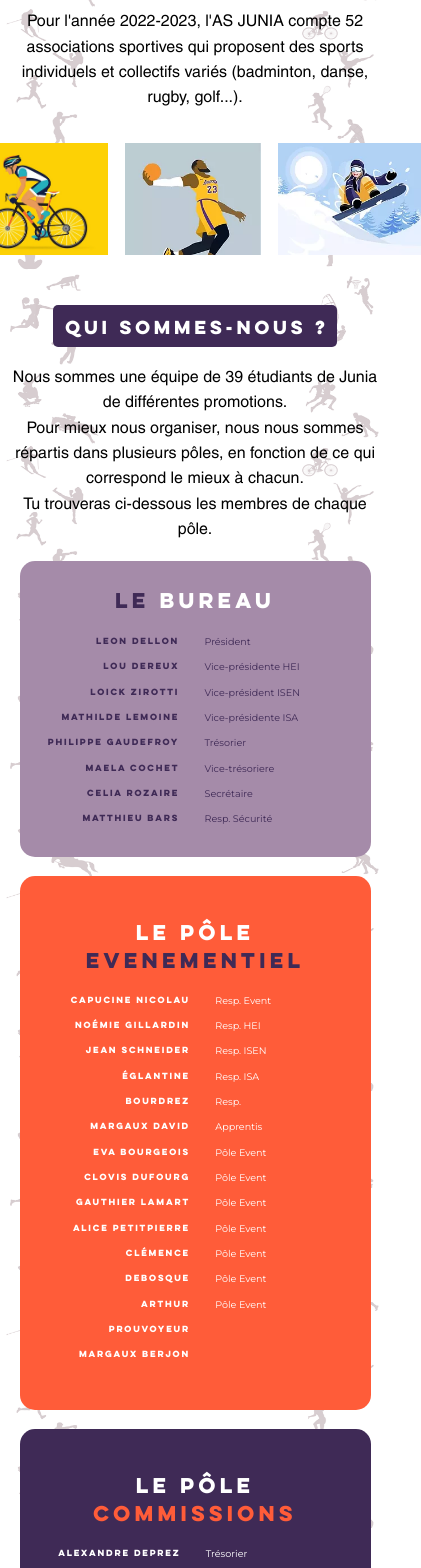
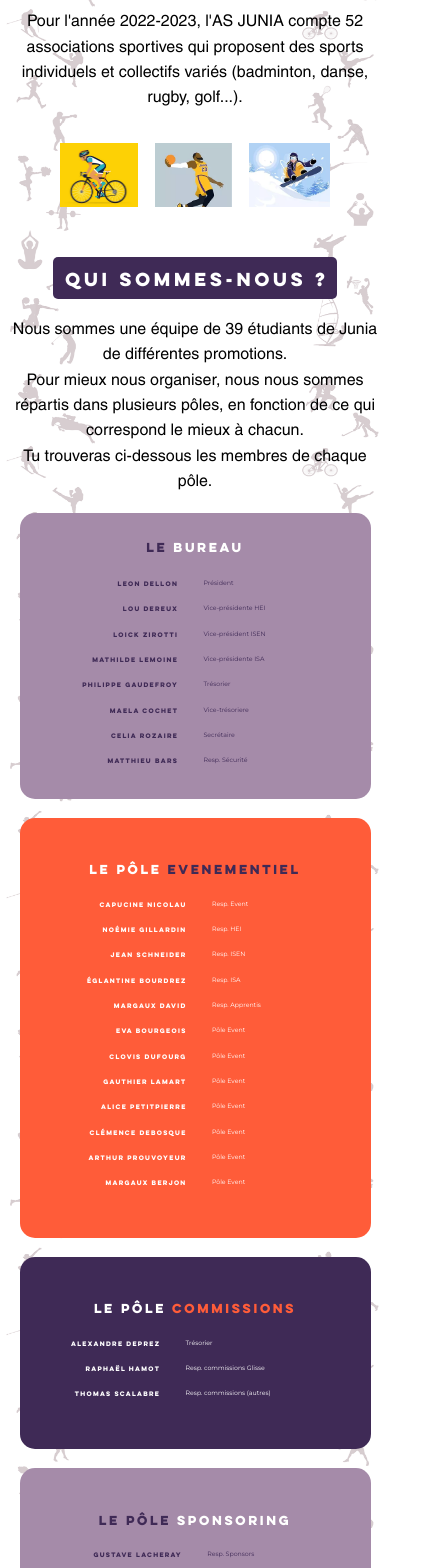
Before and after one commit to AS-Junia/Site_AS, a React (Create React App) app: page / in a window 390 px wide. Shown: the part 940-2508 px from the top of the page, 421 px wide, since content can reach past the window. Built offline with nearby package versions, Linux system fonts and the light colour scheme.

Commit message:
taille pole qui marche bien

```diff
--- a/src/Page/Accueil/Accueil.css
+++ b/src/Page/Accueil/Accueil.css
@@ -86,10 +86,11 @@
   #ImagePresentation{
     margin-top: 3vh;
     display: flex;
-    width: 100vw;
-    height: 8em;
-    position: relative;
+    width: 80vw;
+    height: 5em;
     justify-content: center;
+    margin-left: auto;
+    margin-right: auto;
   }
 
   .OneImagePresentation{
@@ -160,7 +161,7 @@
     margin-left: auto;
     text-transform: uppercase;
     font-family: "newFont-Titre";
-    font-size: 0.5em;
+    font-size: 1.5vw;
     display: inline;
   }
 
@@ -178,7 +179,7 @@
   }
 
   .poste p {
-    font-size: 0.6em;
+    font-size: 1.6vw;
     line-height: 3vh;
   }
 
@@ -193,7 +194,7 @@
   #SecondBox .DivPresentation h1{
     color: rgb(63, 42, 86);
     font-family: "newFont-Titre";
-    font-size: 1.2em;
+    font-size: 3vw;
     margin-bottom: 5%;
   }
 
@@ -258,8 +259,8 @@
 
   }
 
-  #DivCommission .nom{
-    margin-left: 12vw;
+  #DivCommission .DivName{
+    margin-right: 4vw;
   }
 
   /*Box Sponsoring*/
```
